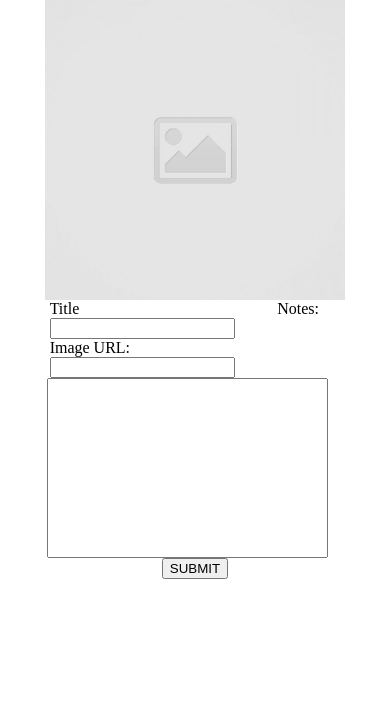
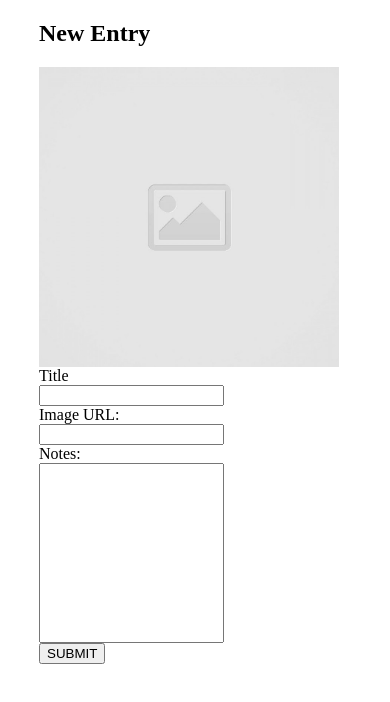
Before and after one commit to KennethDelaCruz/code-journal, a website: page index.html in a window 390 px wide. Drawn offline with Linux system fonts and the light colour scheme.

Commit message:
added basic FORM DIV Layout, and css styling for both mobile and desktop usage

```diff
--- a/css/styles.css
+++ b/css/styles.css
@@ -1,15 +1,24 @@
+main {
+  display: flex;
+  justify-content: center;
+  margin: 0;
+}
+
 #new-post {
   display: flex;
   justify-content: center;
   align-items: center;
-  width: auto;
+  margin: auto;
+}
+
+img {
+  width: 300px;
 }
 
 form {
   width: 80%;
   display: flex;
   flex-wrap: wrap;
-  justify-content: space-around;
 }
 
 form > input {
@@ -25,7 +34,7 @@ form > input {
   height: 180px;
 }
 
-img {
-  max-width: 300px;
-  max-height: 300px;
+h2 {
+  width: 100%;
 }
+main
--- a/index.html
+++ b/index.html
@@ -20,16 +20,19 @@
   <main>
     <div id="new-post" data-view="entry-form">
       <form>
+        <h2>New Entry</h2><br />
         <img src="images/placeholder-image-square.jpg">
-        <div>
+        <div id="title-URL">
           <label for="new-post-title">Title</label><br />
           <input type="text" id="new-post-title" name="new-post-title" required><br />
           <label for="new-img-url">Image URL:</label><br />
           <input type="text" id="new-post-img" name="new-post-img" required><br />
         </div><br />
+        <div>
         <label for="new-post-notes">Notes:</label><br />
         <input type="text" id="new-post-notes" name="new-post-notes" required><br />
         <button type="submit" name="submit-button">SUBMIT</button>
+        </div>
       </form>
     </div>
   </main>
--- a/js/main.js
+++ b/js/main.js
@@ -4,7 +4,7 @@ var imgInput = document.querySelector('#new-post-img');
 
 function imgPreview(event) {
   var imgPlaceHolder = document.querySelector('img');
-  imgPlaceHolder.setAttribute('src', event);
+  imgPlaceHolder.setAttribute('src');
 }
 
 imgInput.addEventListener('input', imgPreview);
```
